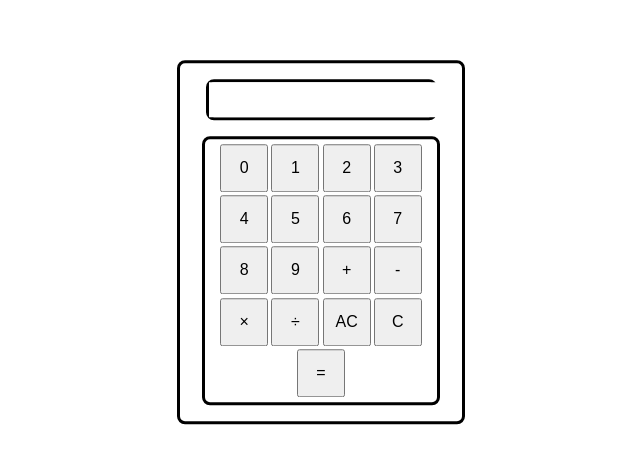
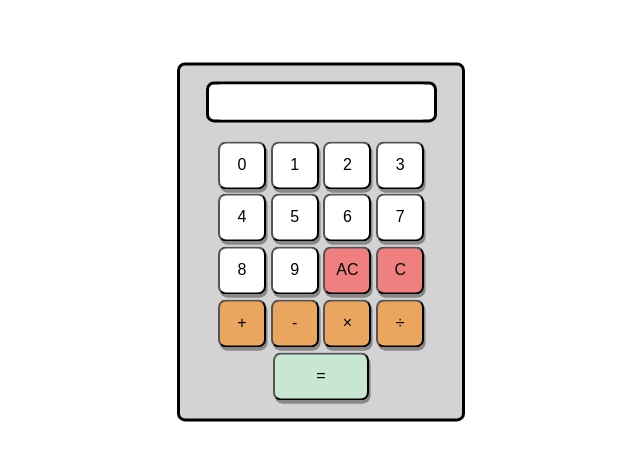
Before and after one commit to bryn-ellison/calculator, a plain HTML site: page index.html in a window 1280 px wide. Shown: the part 158-622 px from the top of the page, without its empty margins (319-959 px from the left). Drawn offline with Linux system fonts and the light colour scheme.

Commit message:
further styling added

```diff
--- a/javascript.js
+++ b/javascript.js
@@ -111,6 +111,7 @@ const addButton = document.createElement("button");
 addButton.textContent = "+";
 addButton.id = "add-button";
 addButton.classList.add("number-button");
+addButton.classList.add("operator-button");
 addButton.addEventListener("click", () => {
   operatorClick("+");
 });
@@ -119,6 +120,7 @@ const subtractButton = document.createElement("button");
 subtractButton.textContent = "-";
 subtractButton.id = "subtract-button";
 subtractButton.classList.add("number-button");
+subtractButton.classList.add("operator-button");
 subtractButton.addEventListener("click", () => {
   operatorClick("-");
 });
@@ -127,6 +129,7 @@ const multiplyButton = document.createElement("button");
 multiplyButton.textContent = "×";
 multiplyButton.id = "multiply-button";
 multiplyButton.classList.add("number-button");
+multiplyButton.classList.add("operator-button");
 multiplyButton.addEventListener("click", () => {
   operatorClick("*");
 });
@@ -135,6 +138,7 @@ const divideButton = document.createElement("button");
 divideButton.textContent = "÷";
 divideButton.id = "divide-button";
 divideButton.classList.add("number-button");
+divideButton.classList.add("operator-button");
 divideButton.addEventListener("click", () => {
   operatorClick("/");
 });
@@ -164,6 +168,7 @@ allClearButton.addEventListener("click", () => {
 const equalsButton = document.createElement("button");
 equalsButton.textContent = "=";
 equalsButton.id = "equals-button";
+equalsButton.classList.add("number-button");
 equalsButton.addEventListener("click", () => {
   if (stopEquals === true) {
     return;
@@ -176,10 +181,10 @@ equalsButton.addEventListener("click", () => {
   stopEquals = true;
 });
 
+keypad.appendChild(allClearButton);
+keypad.appendChild(clearButton);
 keypad.appendChild(addButton);
 keypad.appendChild(subtractButton);
 keypad.appendChild(multiplyButton);
 keypad.appendChild(divideButton);
-keypad.appendChild(allClearButton);
-keypad.appendChild(clearButton);
 keypad.appendChild(equalsButton);
--- a/styles.css
+++ b/styles.css
@@ -1,5 +1,6 @@
 * {
     margin: auto;
+    font-family: sans-serif;
 }
 
 #calculator-body {
@@ -14,6 +15,7 @@
     border-radius: 0.5rem;
     width: 250px;
     text-align: center;
+    background-color: lightgray;
 }
 
 #screen {
@@ -24,6 +26,7 @@
     margin-bottom: 1rem;
     vertical-align: bottom;
     border-radius: 0.5rem;
+    background-color: white;
 }
 
 #screen > textarea {
@@ -35,12 +38,11 @@
     text-align: right;
     vertical-align: bottom;
     font-size: 1rem;
+    border-radius: 0.5rem;
 }
 
 #keypad {
     margin-top: 2rem;
-    border: solid;
-    padding: 0.2rem;
     border-radius: 0.5rem;
     margin: auto;
     width: 90%;
@@ -48,15 +50,35 @@
 }
 
 .number-button {
-    margin: 0.1rem;
     height: 3rem;
     width: 3rem;
     font-size: 1rem;
+    border-radius: 0.5rem;
+    background-color: white;
+}
+
+.operator-button {
+    background-color: #EAA65E;
+}
+
+#clear-button {
+    background-color: lightcoral;
 }
 
 #equals-button {
-    margin: 0.1rem;
+
     height: 3rem;
-    width: 3rem;
+    width: 6rem;
     font-size: 1rem;
+    background-color: #C7E7D2;
+
 }
+
+button {
+    box-shadow: 0.1rem 0.2rem #888888;
+    margin: 0.15rem;
+}
+
+button:hover {
+    border: solid;
+}
```
